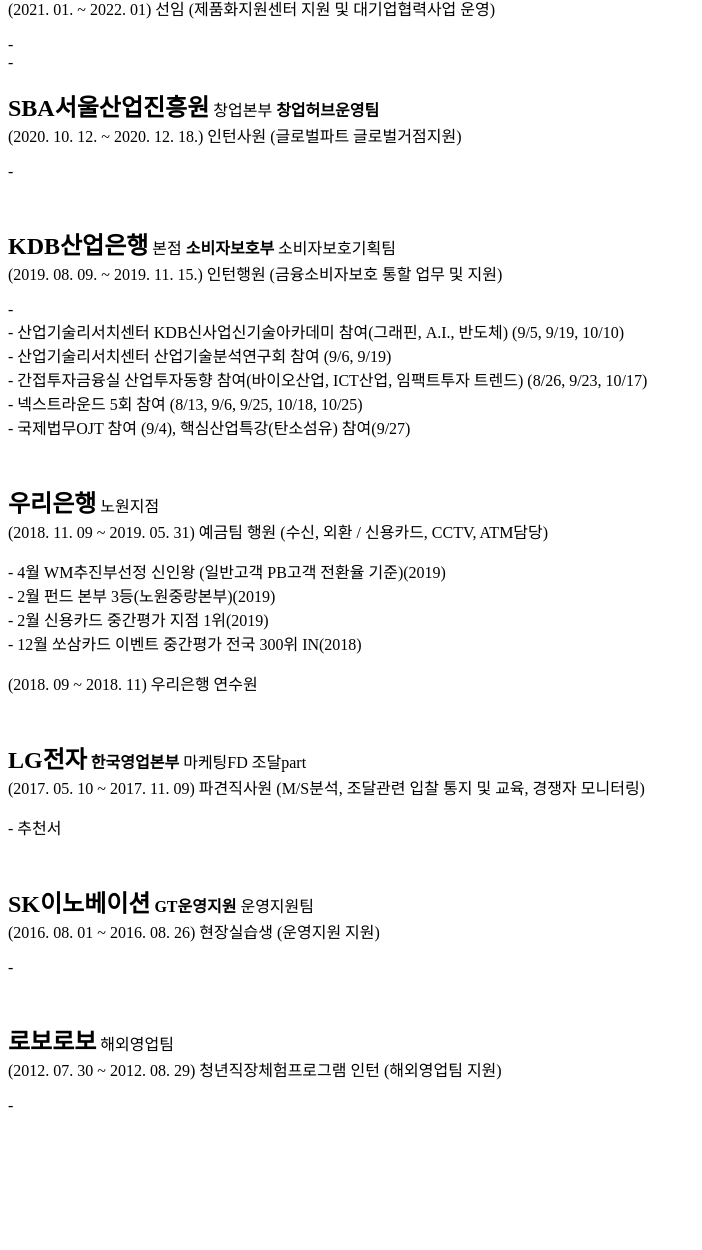
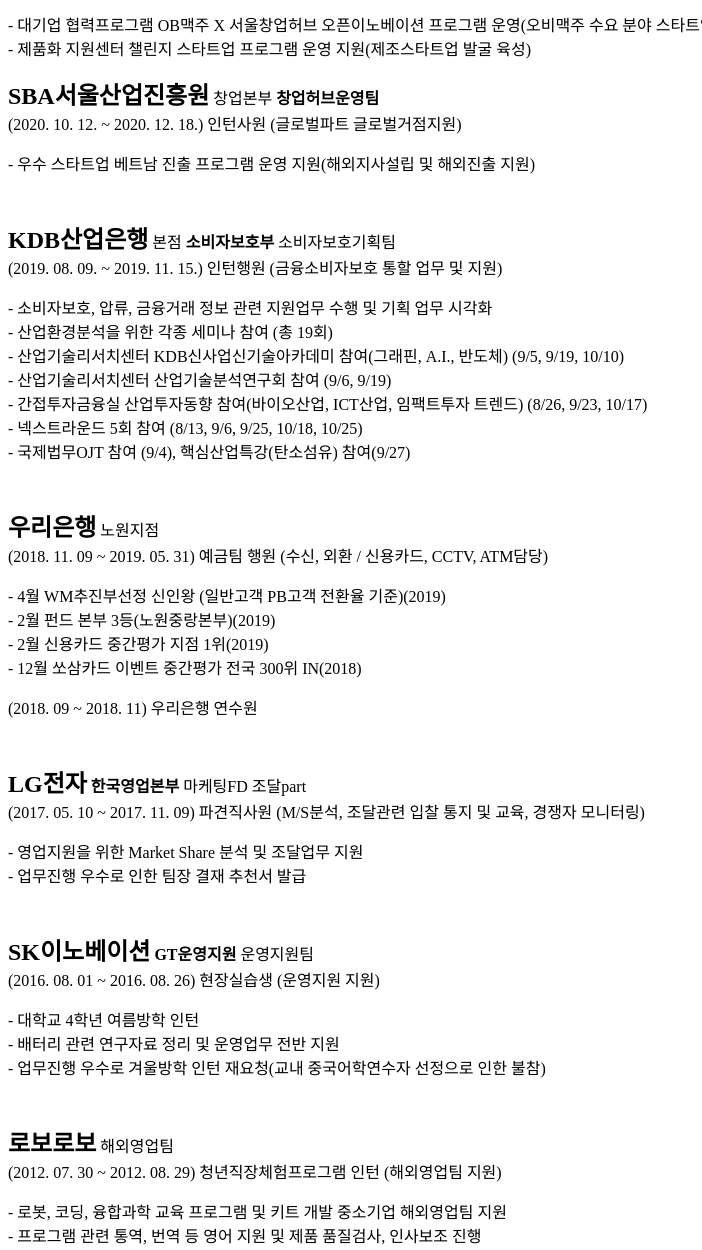
Before and after one commit to milanomlee/BLOG, a plain HTML site: page 경력_예전.html in a window 1280 px wide. Shown: the part 327-1577 px from the top of the page, without its empty margins (0-702 px from the left). Before the commit the page ends 1458 px from the top, so only its background shows below. Drawn offline with Linux system fonts and the light colour scheme.

Commit message:
Add files via upload

```diff
--- a/경력_예전.html
+++ b/경력_예전.html
@@ -9,7 +9,7 @@
 </head>
 
 <body>
-  <h1><a href="블로그.html">이민환의 블로그</a></h1>
+  <h1><a href="index.html">이민환 경력</a></h1>
 
   <p style="margin-top:45px;"><strong>
       <Font Size="5">SBA서울산업진흥원</Font>
@@ -17,15 +17,13 @@
     <br> (2022. 02. ~ 현재) 선임 (키친인큐베이터 총괄 및 신생산업 파트너스 총괄)
   </p>
   <p>- 서울신용보증재단 골목창업학교 1차 서면심사 외부 전문 심사위원
-    <br>-
-    <br>-
-    <br>-
-    <br>-
+    <br>- 5억 상당 예산의 키친인큐베이터 프로그램 총괄 운영(F&B산업 스타트업 발굴 및 육성)
+    <br>- 3억 상당 예산의 신생산업 파트너스 프로그램 총괄 운영(4차산업혁명 분야 스타트업 발굴 및 육성)
   </p>
   </strong> 창업본부 <strong>창업허브운영팀</strong>
-  <br> (2021. 01. ~ 2022. 01) 선임 (제품화지원센터 지원 및 대기업협력사업 운영)
-  <p>-
-    <br>-
+  <br> (2021. 01. ~ 2022. 02) 선임 (제품화지원센터 지원 및 대기업협력사업 운영)
+  <p>- 대기업 협력프로그램 OB맥주 X 서울창업허브 오픈이노베이션 프로그램 운영(오비맥주 수요 분야 스타트업 발굴 육성)
+    <br>- 제품화 지원센터 챌린지 스타트업 프로그램 운영 지원(제조스타트업 발굴 육성)
   </p>
 
 
@@ -34,7 +32,7 @@
     </strong> 창업본부 <strong>창업허브운영팀</strong>
     <br> (2020. 10. 12. ~ 2020. 12. 18.) 인턴사원 (글로벌파트 글로벌거점지원)
   </p>
-  <p>-
+  <p>- 우수 스타트업 베트남 진출 프로그램 운영 지원(해외지사설립 및 해외진출 지원)
   </p>
 
   <p style="margin-top:45px;"><strong>
@@ -42,7 +40,8 @@
     </strong> 본점 <strong>소비자보호부</strong>
     소비자보호기획팀 <br> (2019. 08. 09. ~ 2019. 11. 15.) 인턴행원 (금융소비자보호 통할 업무 및 지원)
   </p>
-  <p>-
+  <p>- 소비자보호, 압류, 금융거래 정보 관련 지원업무 수행 및 기획 업무 시각화
+    <br>- 산업환경분석을 위한 각종 세미나 참여 (총 19회)
     <br>- 산업기술리서치센터 KDB신사업신기술아카데미 참여(그래핀, A.I., 반도체) (9/5, 9/19, 10/10)
     <br>- 산업기술리서치센터 산업기술분석연구회 참여 (9/6, 9/19)
     <br>- 간접투자금융실 산업투자동향 참여(바이오산업, ICT산업, 임팩트투자 트렌드) (8/26, 9/23, 10/17)
@@ -66,23 +65,25 @@
     </strong> <strong>한국영업본부</strong> 마케팅FD 조달part
     <br> (2017. 05. 10 ~ 2017. 11. 09) 파견직사원 (M/S분석, 조달관련 입찰 통지 및 교육, 경쟁자 모니터링)
   </p>
-  <p> - 추천서
+  <p> - 영업지원을 위한 Market Share 분석 및 조달업무 지원
+  <br>- 업무진행 우수로 인한 팀장 결재 추천서 발급
   </p>
 
   <p style="margin-top:45px;"><strong>
       <Font Size="5">SK이노베이션</Font>
     </strong> <strong>GT운영지원</strong> 운영지원팀
     <br> (2016. 08. 01 ~ 2016. 08. 26) 현장실습생 (운영지원 지원)
-  <p> -
+  <p> - 대학교 4학년 여름방학 인턴
+    <br>- 배터리 관련 연구자료 정리 및 운영업무 전반 지원
+    <br>- 업무진행 우수로 겨울방학 인턴 재요청(교내 중국어학연수자 선정으로 인한 불참)
   </p>
 
   <p style="margin-top:45px;"><strong>
       <Font Size="5">로보로보</Font>
     </strong> 해외영업팀
     <br> (2012. 07. 30 ~ 2012. 08. 29) 청년직장체험프로그램 인턴 (해외영업팀 지원)
-
-
-  <p> -
+  <p> - 로봇, 코딩, 융합과학 교육 프로그램 및 키트 개발 중소기업 해외영업팀 지원
+    <br>- 프로그램 관련 통역, 번역 등 영어 지원 및 제품 품질검사, 인사보조 진행
   </p>
 
 </html>
```
